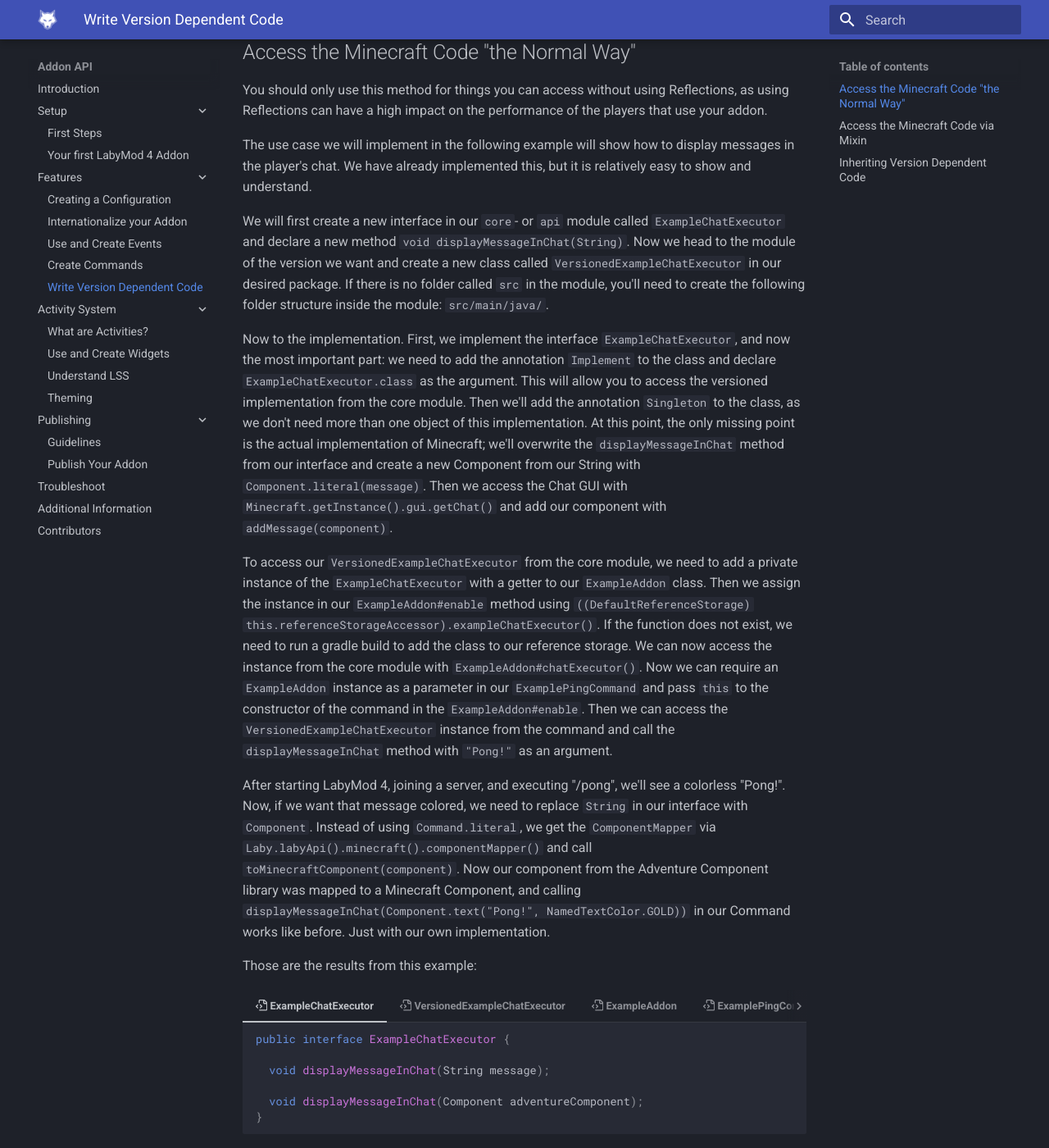
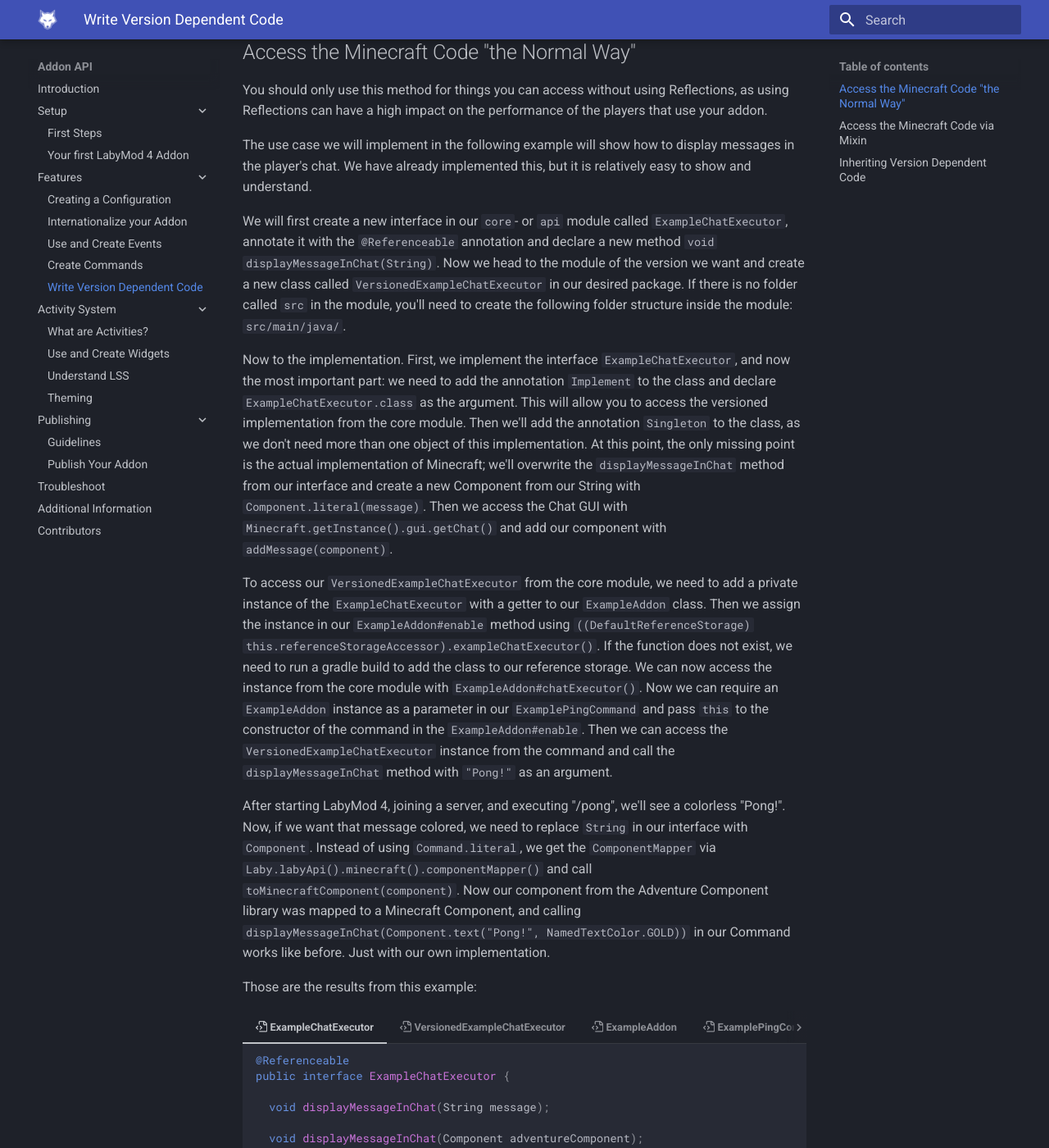
Before and after one commit to LabyMod/labymod4-api-wiki, an MkDocs documentation site: the page built from docs/pages/addon/features/version-dependent.md, in a window 1280 px wide and 1400 px high, scrolled down 696 px. Shown: the whole window at 82% size. Built offline with MkDocs 1.6.1 and Material for MkDocs 9.7.7, drawn with Linux system fonts in a browser that asks for light colours.

Commit message:
Add missing info on the @Referenceable annotation

````diff
--- a/docs/pages/addon/features/version-dependent.md
+++ b/docs/pages/addon/features/version-dependent.md
@@ -21,7 +21,7 @@
 The use case we will implement in the following example will show how to display messages in the player's chat. We have
 already implemented this, but it is relatively easy to show and understand.
 
-We will first create a new interface in our `core`- or `api` module called `ExampleChatExecutor` and declare a new
+We will first create a new interface in our `core`- or `api` module called `ExampleChatExecutor`, annotate it with the `@Referenceable` annotation and declare a new
 method `void displayMessageInChat(String)`. Now we head to the module of the version we want and create a new class
 called `VersionedExampleChatExecutor` in our desired package. If there is no folder called `src` in the module, you'll
 need to create the following folder structure inside the module: `src/main/java/`.
@@ -47,6 +47,7 @@
 
 === ":octicons-file-code-16: ExampleChatExecutor"
     ```java
+    @Referenceable
     public interface ExampleChatExecutor {
 
       void displayMessageInChat(String message);
````
